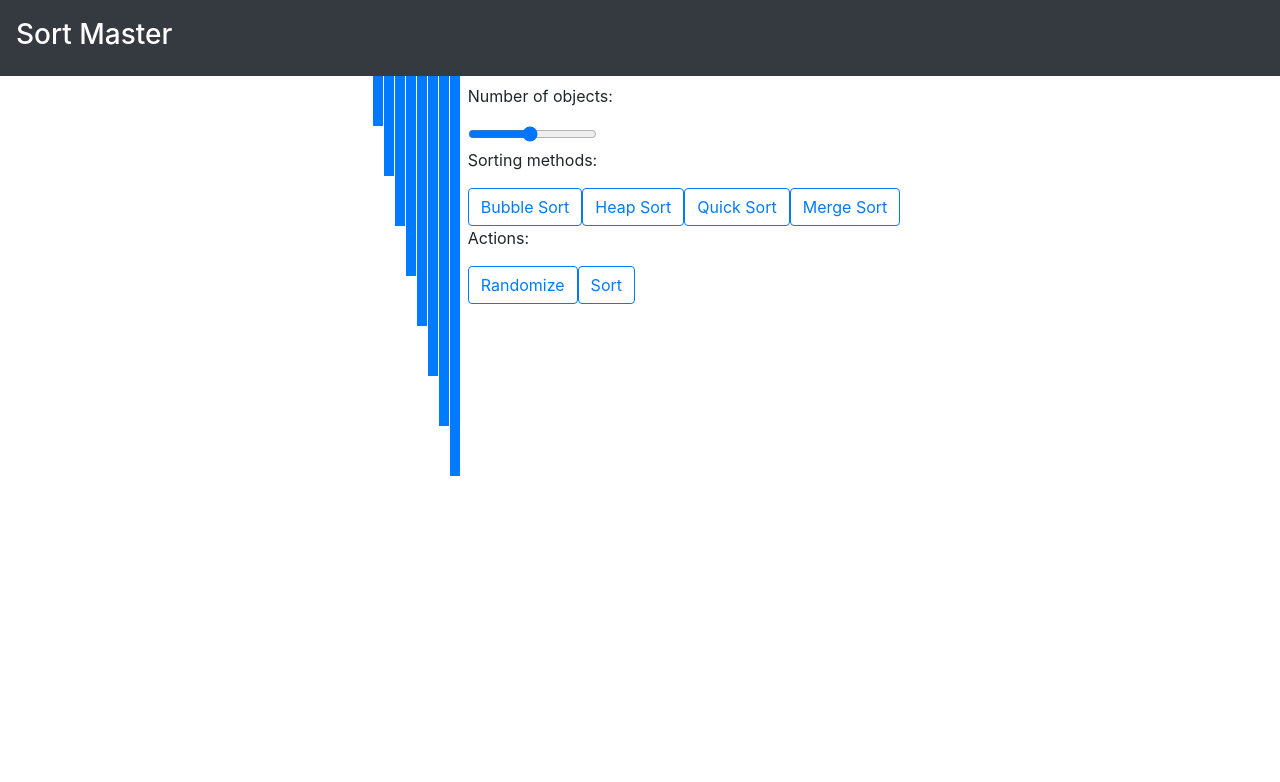
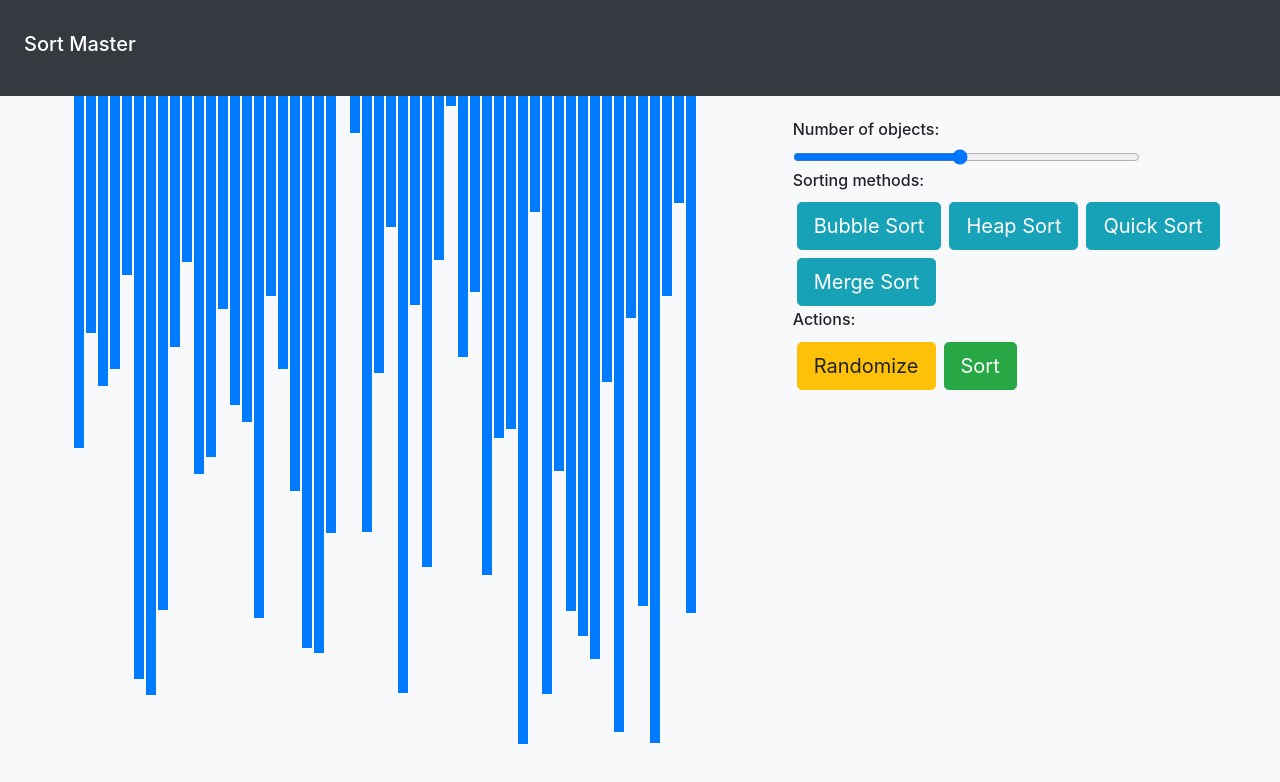
Before and after one commit to abelacosta/sort-master, a React (Create React App) app: page / in a window 1280 px wide. Shown: the top 782 px of the page. Built offline with nearby package versions, Linux system fonts and the light colour scheme.

Commit message:
Slider can now create and remove bars from graph

```diff
--- a/public/index.html
+++ b/public/index.html
@@ -25,7 +25,7 @@
     -->
     <title>Sort Master</title>
   </head>
-  <body>
+  <body class="bg-light">
     <noscript>You need to enable JavaScript to run this app.</noscript>
     <div id="root"></div>
     <!--
--- a/src/components/bar.jsx
+++ b/src/components/bar.jsx
@@ -4,7 +4,7 @@ class Bar extends Component {
   styles = {
     width: 10,
     height: this.props.size,
-    marginLeft: 1,
+    marginLeft: 2,
   };
   render() {
     return <div style={this.styles} className="bg-primary"></div>;
--- a/src/components/graph.jsx
+++ b/src/components/graph.jsx
@@ -4,24 +4,41 @@ import ToolPanel from "./toolpanel";
 
 class Graph extends Component {
   state = {
-    bars: [
-      { id: 1, size: 50 },
-      { id: 2, size: 100 },
-      { id: 3, size: 150 },
-      { id: 4, size: 200 },
-      { id: 5, size: 250 },
-      { id: 6, size: 300 },
-      { id: 7, size: 350 },
-      { id: 8, size: 400 },
-    ],
+    bars: [],
   };
+
+  constructor() {
+    super();
+    const newBars = [];
+    for (let i = 0; i < 52; i++) {
+      let randomSize = Math.floor(Math.random() * Math.floor(650));
+      newBars.push({ id: i, size: randomSize });
+    }
+    this.state.bars = newBars;
+  }
+
+  randomizeArray(arr) {
+    for (let i = arr.length - 1; i > 0; i--) {
+      const j = Math.floor(Math.random() * i);
+      const temp = arr[i];
+      arr[i] = arr[j];
+      arr[j] = temp;
+    }
+  }
+
   handleResize = (size) => {
-    console.log("Event handler called", size);
+    const newBars = [];
+    for (let i = 0; i < size; i++) {
+      let randomSize = Math.floor(Math.random() * Math.floor(650));
+      newBars.push({ id: i, size: randomSize });
+    }
+    this.randomizeArray(newBars);
+    this.setState({ bars: newBars });
   };
   render() {
     return (
       <div className="d-flex justify-content-center">
-        <div className="d-flex justify-content-center">
+        <div className="d-flex justify-content-center w-75">
           {this.state.bars.map((bar) => (
             <Bar key={bar.id} size={bar.size} />
           ))}
--- a/src/components/navbar.jsx
+++ b/src/components/navbar.jsx
@@ -5,16 +5,10 @@ class NavBar extends Component {
     webSiteName: "Sort Master",
   };
 
-  styles = {
-    fontSize: 28,
-  };
-
   render() {
     return (
-      <nav className="navbar navbar-dark bg-dark">
-        <h1 style={this.styles} className="navbar-brand">
-          {this.state.webSiteName}
-        </h1>
+      <nav className="navbar navbar-dark bg-dark p-4">
+        <h1 className="navbar-brand">{this.state.webSiteName}</h1>
       </nav>
     );
   }
--- a/src/components/toolpanel.jsx
+++ b/src/components/toolpanel.jsx
@@ -3,8 +3,8 @@ import React, { Component } from "react";
 class ToolPanel extends Component {
   render() {
     return (
-      <div className="p-2">
-        <p>Number of objects:</p>
+      <div className="p-4">
+        <h6>Number of objects:</h6>
         <input
           type="range"
           onChange={(event) => {
@@ -12,26 +12,26 @@ class ToolPanel extends Component {
           }}
           min="4"
           max="100"
-          className="slider"
+          className="w-75"
         ></input>
-        <p>Sorting methods:</p>
-        <button type="button" className="btn btn-outline-primary">
+        <h6>Sorting methods:</h6>
+        <button type="button" className="btn btn-info btn-lg m-1">
           Bubble Sort
         </button>
-        <button type="button" className="btn btn-outline-primary">
+        <button type="button" className="btn btn-info btn-lg m-1">
           Heap Sort
         </button>
-        <button type="button" className="btn btn-outline-primary">
+        <button type="button" className="btn btn-info btn-lg m-1">
           Quick Sort
         </button>
-        <button type="button" className="btn btn-outline-primary">
+        <button type="button" className="btn btn-info btn-lg m-1">
           Merge Sort
         </button>
-        <p>Actions:</p>
-        <button type="button" className="btn btn-outline-primary">
+        <h6>Actions:</h6>
+        <button type="button" className="btn btn-warning btn-lg m-1">
           Randomize
         </button>
-        <button type="button" className="btn btn-outline-primary">
+        <button type="button" className="btn btn-success btn-lg m-1">
           Sort
         </button>
       </div>
```
